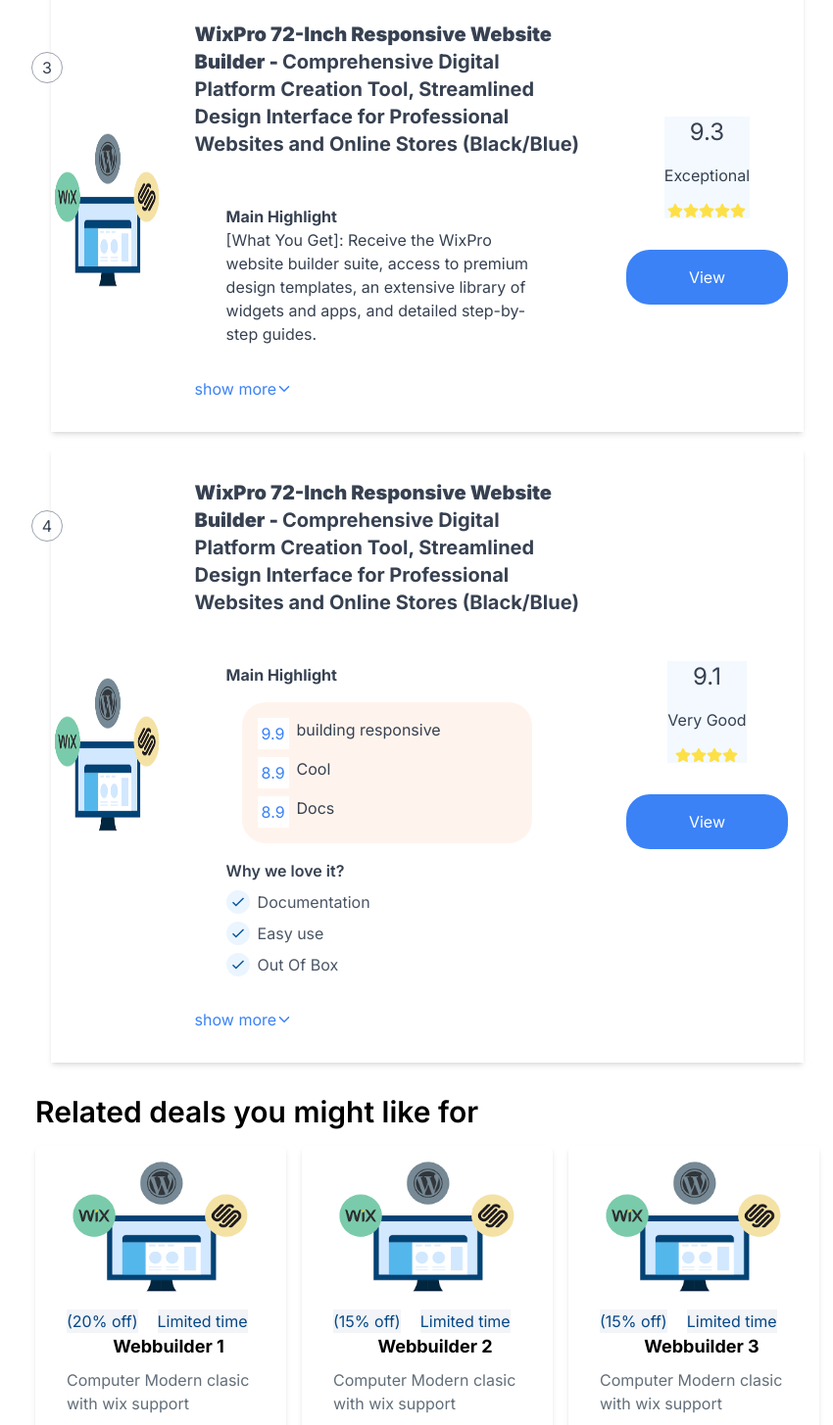
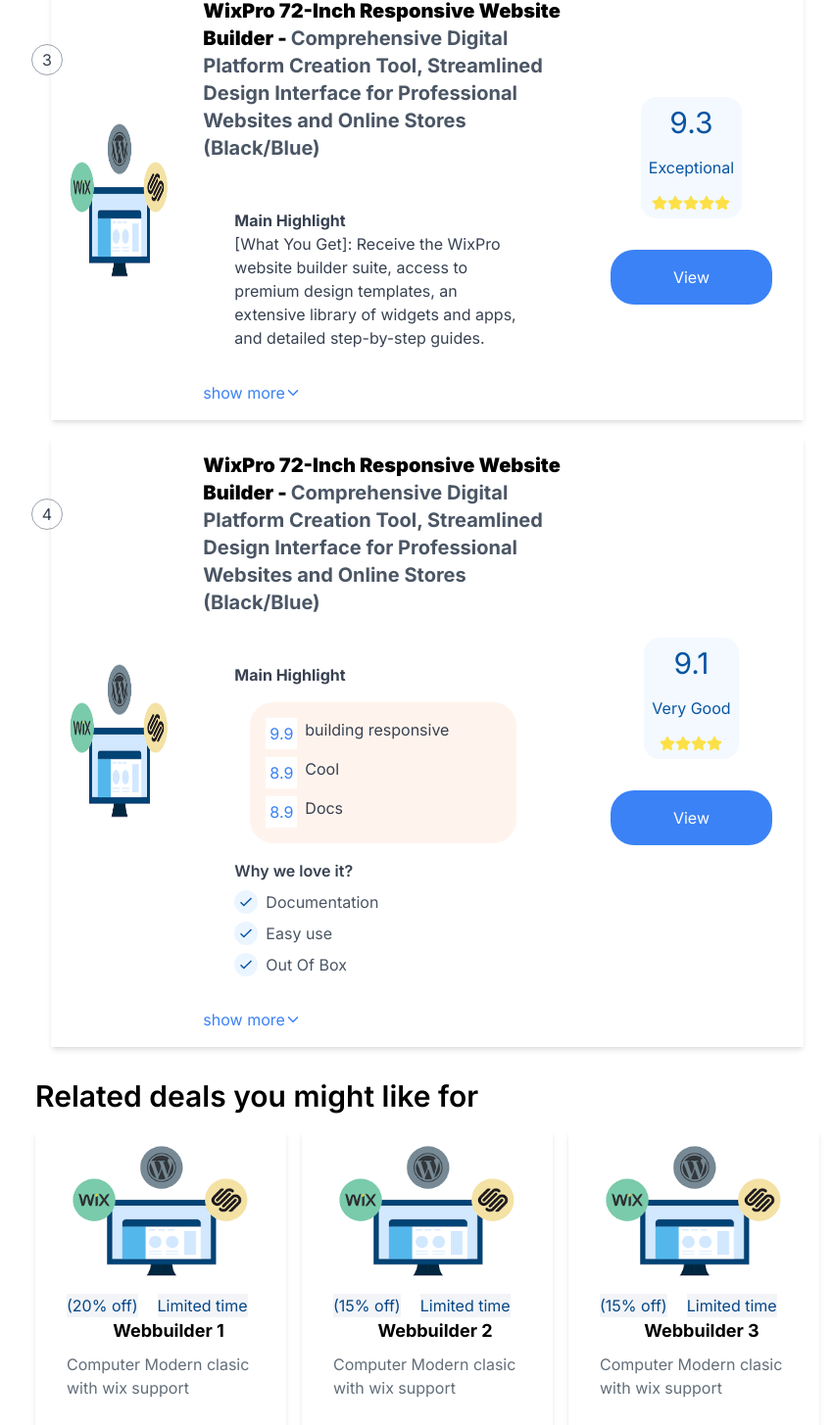
Before and after one commit to harshkhavale/radiant-riches-llc, a Next.js app: page / in a window 1280 px wide. Shown: the part 1295-2750 px from the top of the page at 98% size, without its empty margins (204-1054 px from the left). Built offline with nearby package versions, Linux system fonts and the light colour scheme.

Commit message:
updated ui with readme!

```diff
--- a/components/DealsCard.tsx
+++ b/components/DealsCard.tsx
@@ -33,8 +33,8 @@
         <p className="text-[#626E79] text-base mb-2">{description}</p>
 
         <div className="flex items-center justify-between m-4 ">
-          <div className="text-xl font-bold">{price}</div>
-          <div className="text-sm font-bold text-[#9FA9B3]">$49.96</div>
+          <div className="text-xl text-[#5C6874]">{price}</div>
+          <div className="text-sm text-[#9FA9B3]">$49.96</div>
 
           <div className="text-red-500">{discount}</div>
         </div>
--- a/components/WebBuilderCard.tsx
+++ b/components/WebBuilderCard.tsx
@@ -24,7 +24,7 @@
   };
 
   return (
-    <div className="relative m-4 py-8 shadow-md bg-white text-gray-700 flex md:flex-row flex-col items-center gap-8">
+    <div className="relative m-4 p-4 shadow-md bg-white text-gray-700 flex md:flex-row flex-col items-center gap-8">
       <p className="absolute top-16 -left-5 border-gray-400 border-solid border h-8 w-8 flex justify-center items-center rounded-full">
         {index + 1}
       </p>
@@ -42,8 +42,8 @@
         )}
       </div>
       <div className="info">
-        <p className="text-xl font-bold mb-4">
-          <strong>{title} - </strong>
+        <p className="text-xl text-[#4B5665] font-bold mb-4">
+          <strong className="text-black">{title} - </strong>
           {description}
         </p>
         <div className="text-base p-8">
@@ -84,9 +84,9 @@
       </div>
 
       <div className="flex m-4 flex-col justify-center items-center gap-8">
-        <div className="bg-[#F3F9FF] flex flex-col justify-center items-center gap-4">
-          <span className="text-2xl">{rating.score}</span>
-          <span>{rating.tag}</span>
+        <div className="bg-[#F3F9FF] p-2 rounded-2xl flex flex-col justify-center items-center gap-4">
+          <span className="text-3xl text-[#0855A1]">{rating.score}</span>
+          <span className="text-[#0855A1]">{rating.tag}</span>
           <div className="flex text-yellow-300 items-center">
             {renderStars(rating.star)}
           </div>
```
Also changed, not shown: 1 other file (tests, documents, lock files or other folders).
